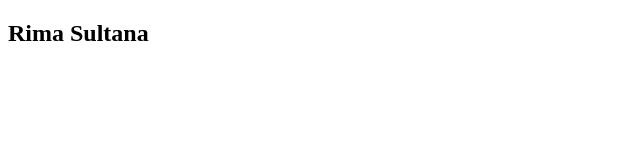
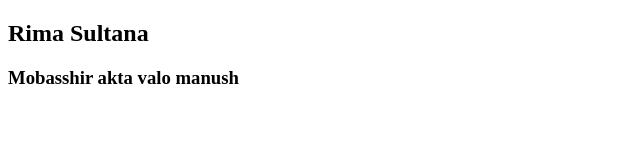
Before and after one commit to rimasultana/class-15, a plain HTML site: page rima.html in a window 1280 px wide. Shown: the whole page, without its empty margins (0-640 px from the left). Drawn offline with Linux system fonts and the light colour scheme.

Commit message:
new line added

```diff
--- a/rima.html
+++ b/rima.html
@@ -7,5 +7,6 @@
 </head>
 <body>
     <h2>Rima Sultana</h2>
+    <h3>Mobasshir akta valo manush</h3>
 </body>
 </html>
```
